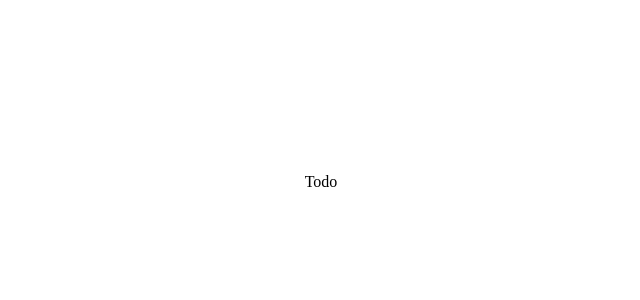
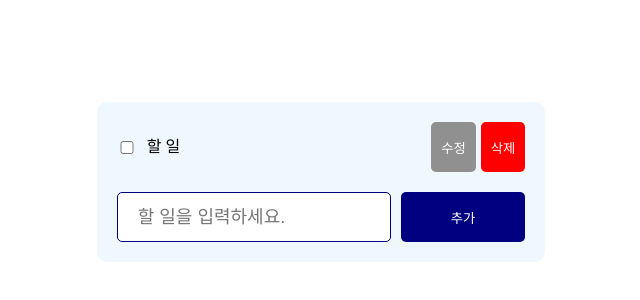
Before and after one commit to hyerimhan/wanted-pre-onboarding-frontend, a React (Create React App) app: page /todo in a window 1280 px wide. Shown: the part 218-518 px from the top of the page, without its empty margins (319-959 px from the left). Built offline with nearby package versions, Linux system fonts and the light colour scheme; sample sign-in values are in the browser's storage; the HTML template or start-up script is replaced by a standard one.

Commit message:
Feat: Assignment 5. Todo 마크업 완료

```diff
--- a/src/App.tsx
+++ b/src/App.tsx
@@ -6,6 +6,8 @@
 const GlobalStyle = createGlobalStyle`
   * {
     box-sizing: border-box;
+    margin: 0;
+    padding: 0;
   }
 
   #root {
--- a/src/components/auth/AuthContainer.presenter.tsx
+++ b/src/components/auth/AuthContainer.presenter.tsx
@@ -78,7 +78,7 @@
   }
 `
 
-const FormStyle = styled.form`
+export const FormStyle = styled.form`
   display: flex;
   flex-direction: column;
   gap: 10px;
--- /dev/null
+++ b/src/components/todo/TodoContainer.presenter.tsx
@@ -0,0 +1,60 @@
+import { FormStyle } from 'components/auth/AuthContainer.presenter'
+import Button from 'components/common/Button'
+import Input from 'components/common/Input'
+import React from 'react'
+import { styled } from 'styled-components'
+import TodoItem from './TodoItem'
+
+const TodoContainerPresenter = () => {
+  return (
+    <TodoStyle>
+      <TodoUlStyle>
+        <TodoItem />
+      </TodoUlStyle>
+      <InputAreaStyle>
+        <FormStyle>
+          <Input placeholder='할 일을 입력하세요.' />
+          <Button
+            buttontype='primaryType'
+            type='submit'
+            text='추가'
+          />
+        </FormStyle>
+      </InputAreaStyle>
+    </TodoStyle>
+  )
+}
+
+export default TodoContainerPresenter
+
+const TodoStyle = styled.div`
+  background-color: aliceblue;
+  border-radius: 10px;
+  padding: 20px;
+
+  ${FormStyle} {
+    display: flex;
+    flex-direction: row;
+
+    input {
+      padding: 0 20px;
+      font-size: 18px;
+    }
+
+    button {
+      border-radius: 5px;
+      white-space: nowrap;
+    }
+  }
+`
+
+const TodoUlStyle = styled.ul`
+  display: flex;
+  flex-direction: column;
+  gap: 10px;
+`
+
+const InputAreaStyle = styled.div`
+  display: flex;
+  margin-top: 20px;
+`
--- /dev/null
+++ b/src/components/todo/TodoContainer.tsx
@@ -0,0 +1,8 @@
+import React, { useState, useEffect } from 'react'
+import TodoContainerPresenter from './TodoContainer.presenter'
+
+const TodoContainer = () => {
+  return <TodoContainerPresenter />
+}
+
+export default TodoContainer
--- /dev/null
+++ b/src/components/todo/TodoItem.tsx
@@ -0,0 +1,66 @@
+import Button from 'components/common/Button'
+import React from 'react'
+import { styled } from 'styled-components'
+
+const TodoItem = () => {
+  return (
+    <TodoItemStyle>
+      <label htmlFor=''>
+        <input type='checkbox' />
+        <span>할 일</span>
+      </label>
+      <ButtonsStyle>
+        <Button
+          text='수정'
+          bgcolor='#909090'
+        />
+        <Button
+          text='삭제'
+          bgcolor='red'
+        />
+      </ButtonsStyle>
+    </TodoItemStyle>
+  )
+}
+
+export default TodoItem
+
+const TodoItemStyle = styled.li`
+  display: flex;
+  align-items: center;
+  justify-content: space-between;
+
+  label {
+    display: flex;
+    width: 70%;
+    align-items: center;
+    gap: 10px;
+    cursor: pointer;
+
+    input {
+      &[type='checkbox'] {
+        width: 20px;
+
+        &:checked + span {
+          text-decoration: line-through;
+        }
+      }
+      &[type='text'] {
+        border: 1px solid navy;
+        padding: 10px 20px;
+        background-color: #fff;
+        border-radius: 5px;
+      }
+    }
+  }
+`
+
+const ButtonsStyle = styled.div`
+  display: flex;
+  gap: 5px;
+
+  button {
+    padding: 5px 10px;
+    border-radius: 5px;
+  }
+`
--- a/src/pages/Todo.tsx
+++ b/src/pages/Todo.tsx
@@ -1,7 +1,8 @@
+import TodoContainer from 'components/todo/TodoContainer'
 import React from 'react'
 
 const Todo = () => {
-  return <div>Todo</div>
+  return <TodoContainer />
 }
 
 export default Todo
```
Also changed, not shown: 1 other file (tests, documents, lock files or other folders).
